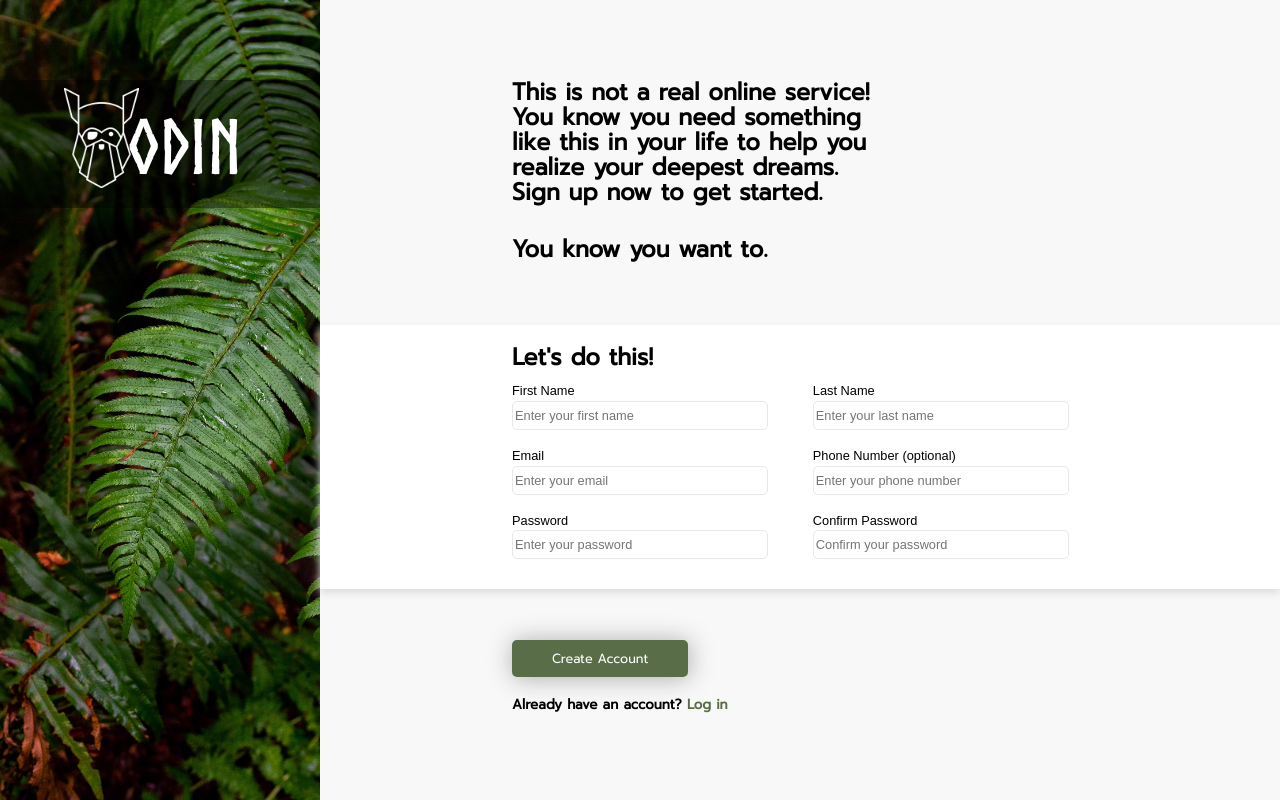
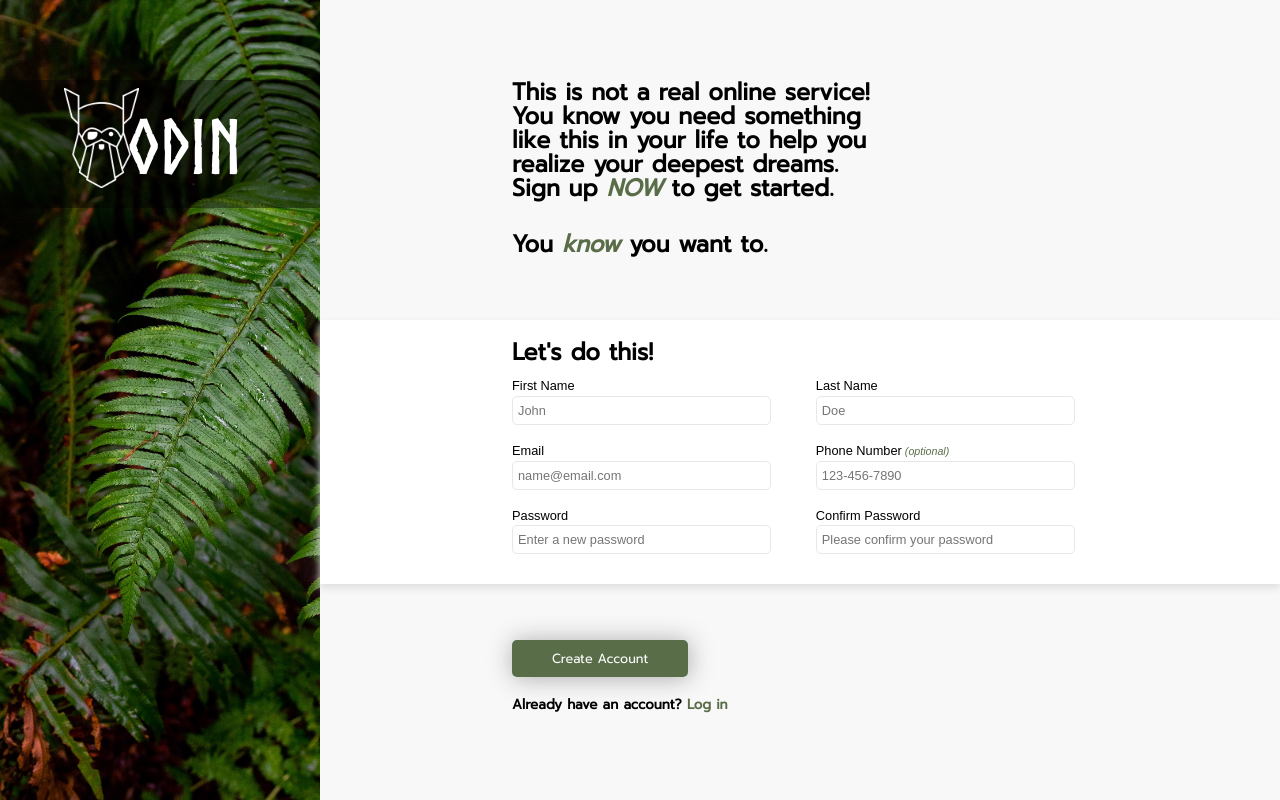
Before and after one commit to trakkito/TOP-sign-up-form, a plain HTML site: page index.html in a window 1280 px wide. Drawn offline with Linux system fonts and the light colour scheme; a web font is replaced by a local one.

Commit message:
Added transitions to inputs/buttons and extra styling to page. Updated README to reflect why no JS was used. Project completed

```diff
--- a/index.html
+++ b/index.html
@@ -1,8 +1,6 @@
 <!DOCTYPE html>
 <html lang="en">
 <head>
-    <link rel="stylesheet" media="screen" href="https://fontlibrary.org//face/charger-sport" type="text/css"/>
-    <link rel="stylesheet" media="screen" href="https://fontlibrary.org//face/readiness" type="text/css"/>
     <link rel="stylesheet" href="reset.css">
     <link rel="stylesheet" href="styles.css">
 	<meta charset="UTF-8">
@@ -21,10 +19,10 @@
 
     <div class="header">
         <div class="top-text">
-            <p>This is not a real online service! You know you need something like this in your life to help you realize your deepest dreams. Sign up <em>now</em> to get started.</p>
+            <p>This is not a real online service! You know you need something like this in your life to help you realize your deepest dreams. Sign up <span class="em-green">NOW</span> to get started.</p>
         </div>
         <div class="bottom-text">
-            <p>You <em>know</em> you want to.</p>
+            <p>You <span class="em-green">know</span> you want to.</p>
         </div>
     </div>
 
@@ -41,13 +39,13 @@
                             <label for="first-name">
                                 First Name
                             </label>
-                             <input type="text" name="first-name" id="first-name" required minlength="2" maxlength="140" placeholder="Enter your first name">
+                             <input type="text" name="first-name" id="first-name" required minlength="2" maxlength="140" placeholder="John">
                         </div>
                         <div class="last-name">
                             <label for="last-name">
                                 Last Name
                             </label>
-                             <input type="text" name="last-name" id="last-name" required minlength="2" maxlength="140" placeholder="Enter your last name">
+                             <input type="text" name="last-name" id="last-name" required minlength="2" maxlength="140" placeholder="Doe">
                         </div>
                     </div>
                     <div class="email-phone-container">
@@ -55,13 +53,13 @@
                             <label for="email">
                                 Email
                             </label>
-                            <input type="email" name="email" id="email" required minlength="6" maxlength="140" placeholder="Enter your email">
+                            <input type="email" name="email" id="email" required minlength="6" maxlength="140" placeholder="name@email.com">
                         </div>
                         <div class="phone-number">
                             <label for="phone-number">
-                                Phone Number<span class="optional"> (optional)</span>
+                                Phone Number<span class="em-green"> (optional)</span>
                             </label>
-                            <input type="tel" name="phone-number" id="phone-number" min="10" max="10" placeholder="Enter your phone number">
+                            <input type="tel" name="phone-number" id="phone-number" min="10" max="12" placeholder="123-456-7890">
                         </div>
                     </div>
                     <div class="password-container">
@@ -69,13 +67,13 @@
                             <label for="password">
                                 Password
                             </label>
-                            <input class="error" type="password" name="password" id="password" required minlength="8" placeholder="Enter your password">
+                            <input type="password" id="password" placeholder="Enter a new password" required>
                         </div>
                         <div class="confirm-password">
-                            <label for="confirm-password">
+                            <label for="cnfrm-password">
                                 Confirm Password
                             </label>
-                            <input class="error" type="password" name="confirm-password" id="confirm-password" required minlength="8" placeholder="Confirm your password">
+                            <input type="password" id="cnfrm-password" placeholder="Please confirm your password" required>
                         </div>
                     </div>
                 </div>
@@ -85,7 +83,7 @@
                     <button type="submit">Create Account</button>
                 </div>
                 <div class="log-in-caption">
-                    <p>Already have an account? <span class=log-in>Log in</span></p>
+                    <p>Already have an account? <a href="https://trakkito.github.io/TOP-sign-up-form/"><span class=log-in>Log in</span></a></p>
                 </div>
             </div>
         </form>
--- a/styles.css
+++ b/styles.css
@@ -31,6 +31,15 @@ body {
     margin-top: 10vh;
     font-weight: var(--page-font-weight);
     background-color: rgb(248, 248, 248);
+}
+
+.em-green {
+    color: var(--green);
+    font-style: italic;
+}
+
+.phone-number span {
+    font-size: smaller;
 }
 
 .side-panel {
@@ -86,13 +95,12 @@ img {
 .top-text {
     width: 28vw;
     margin-bottom: 4vh;
-    line-height: 25px;
 }
 
 .form-section {
     background-color: white;
     position: fixed;
-    top: 60vh
+    top:
     bottom: 35vh;
     left: 25vw;
     right: 0;
@@ -138,11 +146,21 @@ input {
     height: 25px;
     border-radius: var(--border-radius);
     border: var(--border);
+    transition: border 0.25s;
+    transition: box-shadow 0.25s;
+    transition: outline 0.25s;
+    padding-left: 5px;
+}
+
+input:focus {
+    outline: none !important;
+    border: 1px solid rgb(104, 149, 247);
+    box-shadow: 1px 1px 10px rgba(170, 170, 170, 0.733);
 }
 
 .form-submission {
     position: fixed;
-    top: 80vh;
+    top: clamp(75vh, 80vh, 85vh);
 }
 
 .submit-button {
@@ -157,7 +175,22 @@ button {
     border: none;
     font-family: var(--page-font-family);
     box-shadow: 1px 1px 25px rgb(170, 170, 170);
+    cursor: pointer;
+    transition: background-color 0.25s;
 }
+
+button:hover {
+    background-color: #415729;
+}
+
+a {
+    text-decoration: none;
+}
+
+a:visited {
+    text-decoration: underline;
+}
+
 
 .log-in-caption {
     font-size: 14px;
```
